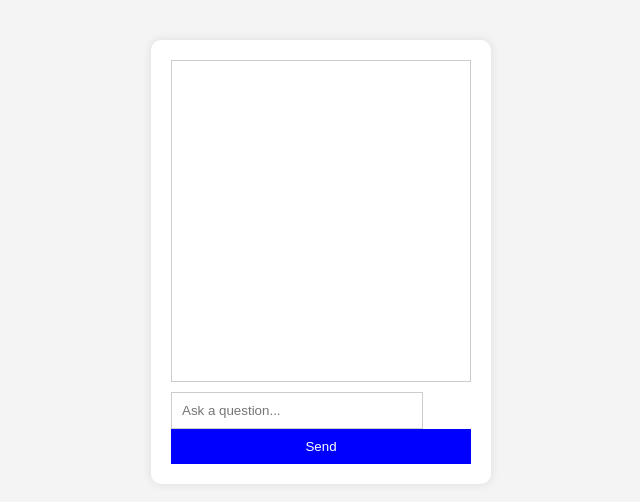
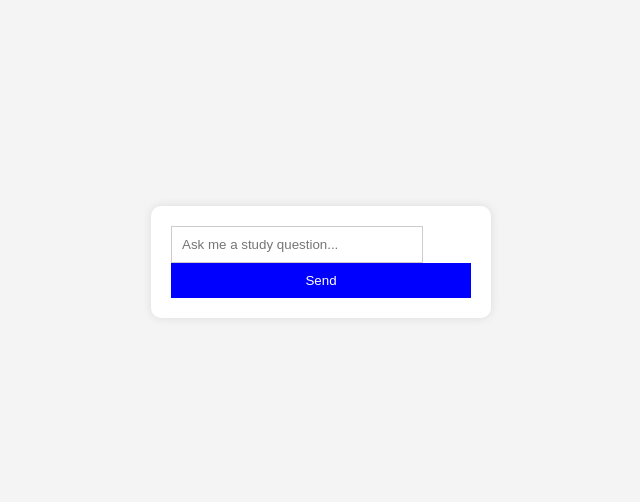
Before and after one commit to NotRowan33/AI, a plain HTML site: page index.html in a window 1280 px wide. Shown: the part 146-648 px from the top of the page, without its empty margins (319-959 px from the left). Drawn offline with Linux system fonts and the light colour scheme.

Commit message:
Update index.html

```diff
--- a/index.html
+++ b/index.html
@@ -8,8 +8,8 @@
 </head>
 <body>
     <div class="chat-container">
-        <div class="chat-box" id="chat-box"></div>
-        <input type="text" id="user-input" placeholder="Ask a question...">
+        <div id="chat-box"></div>
+        <input type="text" id="user-input" placeholder="Ask me a study question...">
         <button onclick="sendMessage()">Send</button>
     </div>
     <script src="script.js"></script>
```
